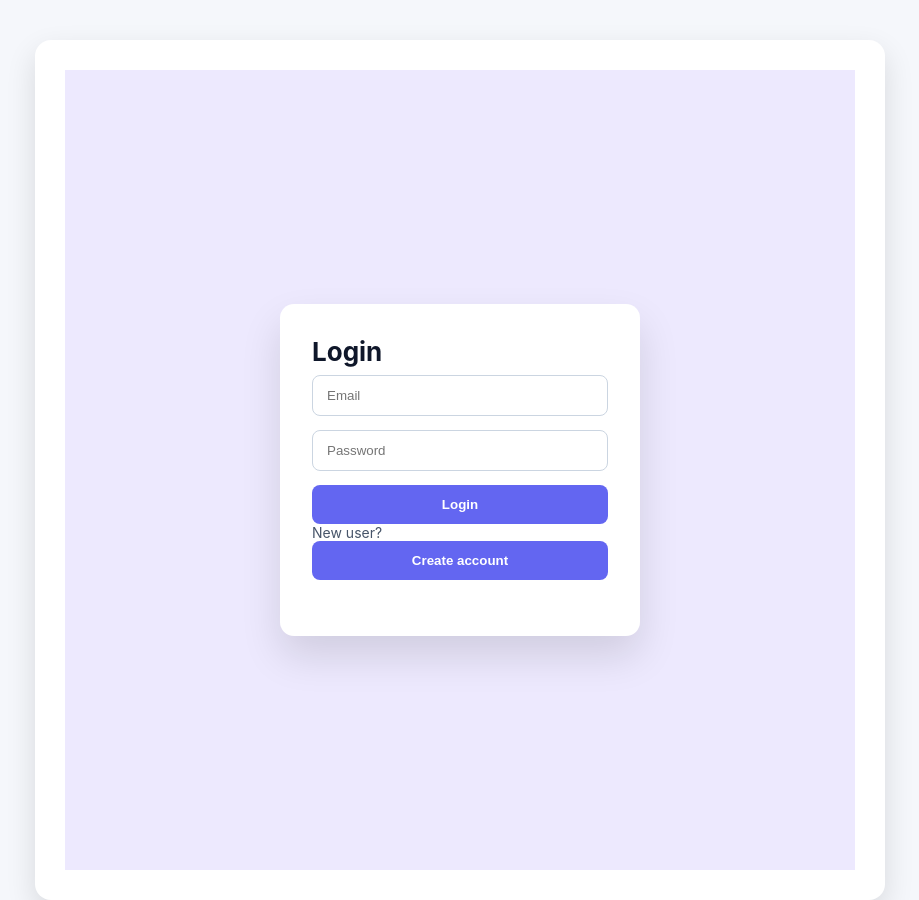
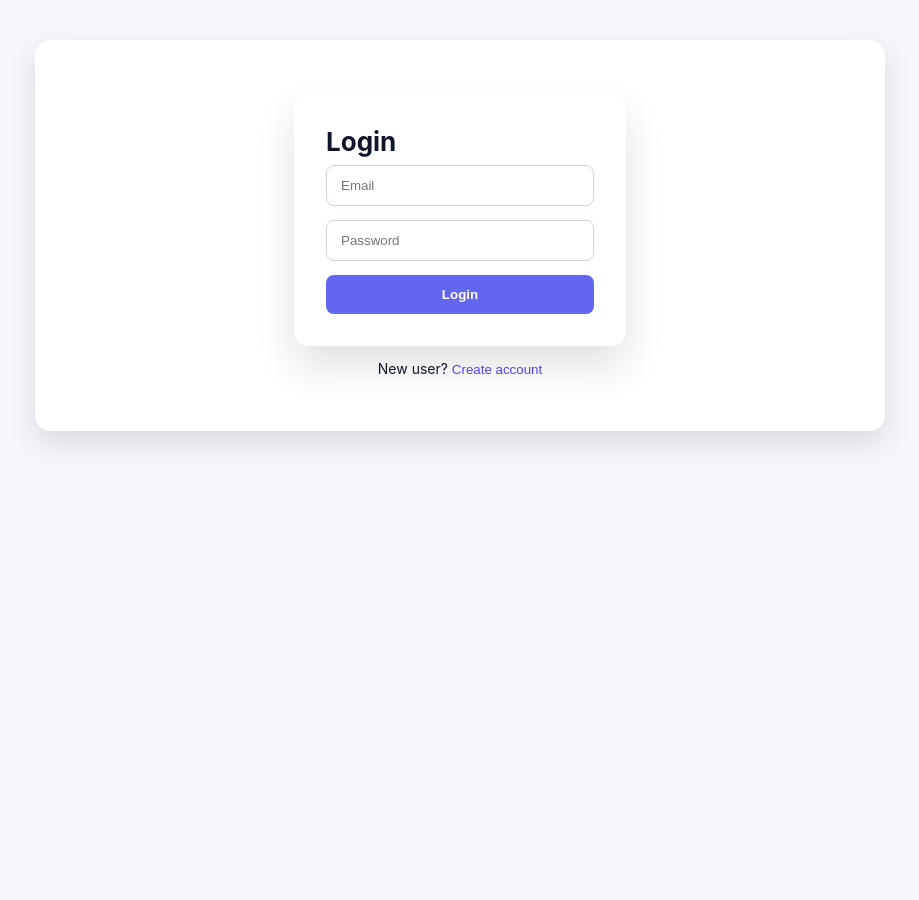
Before and after one commit to navneetrathore01/internship-placement-tracker, a React app in the folder Frontend/: page / in a window 1280 px wide. Shown: the whole page, without its empty margins (180-1099 px from the left). After the commit the page ends 800 px from the top, so only its background shows below. Built offline with nearby package versions, Linux system fonts and the light colour scheme; the HTML template or start-up script is replaced by a standard one.

Commit message:
css fix and some api error fix

```diff
--- a/Frontend/src/pages/login.jsx
+++ b/Frontend/src/pages/login.jsx
@@ -57,15 +57,15 @@ export default function Login({ setLoggedIn }) {
         >
           Login
         </button>
+      </div>
 
-        <p>
+        <div className="login-card-footer">
           New user?{" "}
           <button onClick={() => setShowSignup(true)}>
             Create account
           </button>
-        </p>
+        </div>
 
-      </div>
 
     </main>
   );
--- a/Frontend/src/services/applicationService.js
+++ b/Frontend/src/services/applicationService.js
@@ -24,7 +24,7 @@ export const getApplications = async (token) => {
 };
 
 export const updateApplication = async (id, status, token) => {
-  const res = await fetch(`/api/applications/${id}`, {
+  const res = await fetch(`${API_URL}/applications/${id}`, {
     method: "PUT",
     headers: {
       "Content-Type": "application/json",
@@ -41,7 +41,7 @@ return res.json();
 };
 
 export const deleteApplication = async (id, token) => {
-  await fetch(`/api/applications/${id}`, {
+  await fetch(`${API_URL}/applications/${id}`, {
     method: "DELETE",
     headers: {
       Authorization: `Bearer ${token}`,
--- a/Frontend/src/styles/login.css
+++ b/Frontend/src/styles/login.css
@@ -1,9 +1,8 @@
 .login-page {
-  min-height: 100vh;
-  display: flex;
-  align-items: center;
-  justify-content: center;
-  background: #ede9fe;
+  width: 100%;
+  max-width: 380px;
+  margin: 0 auto;
+  padding: 24px;
 }
 
 .login-card {
@@ -20,11 +19,21 @@
   font-size: 26px;
 }
 
-.login-card p {
-  margin: 0 0 24px;
-  color: #475569;
+.login-card-footer {
+  margin-top: 14px;
+  text-align: center;
   font-size: 14px;
 }
+
+.login-card-footer button {
+  background: none;
+  border: none;
+  color: #4f46e5;
+  cursor: pointer;
+  font-weight: 500;
+  padding: 0;
+}
+
 
 .login-card input {
   width: 100%;
```
